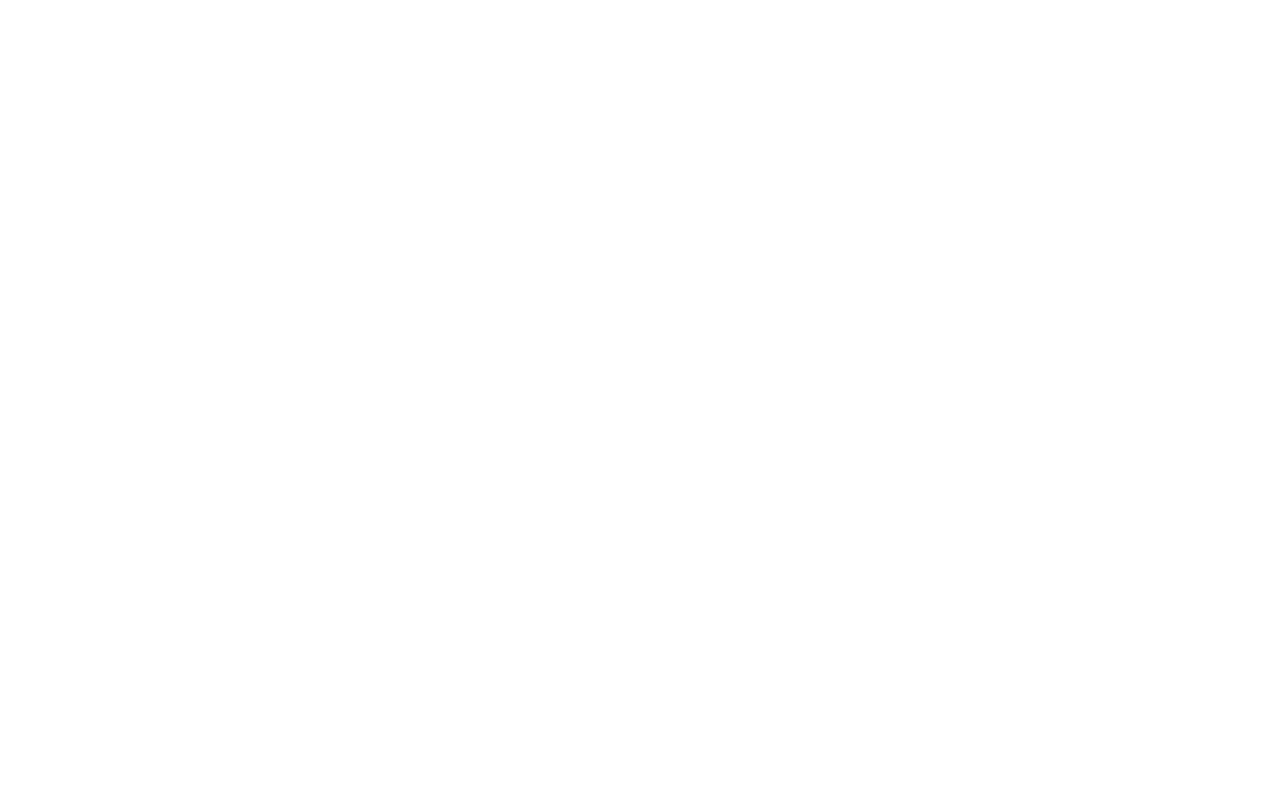
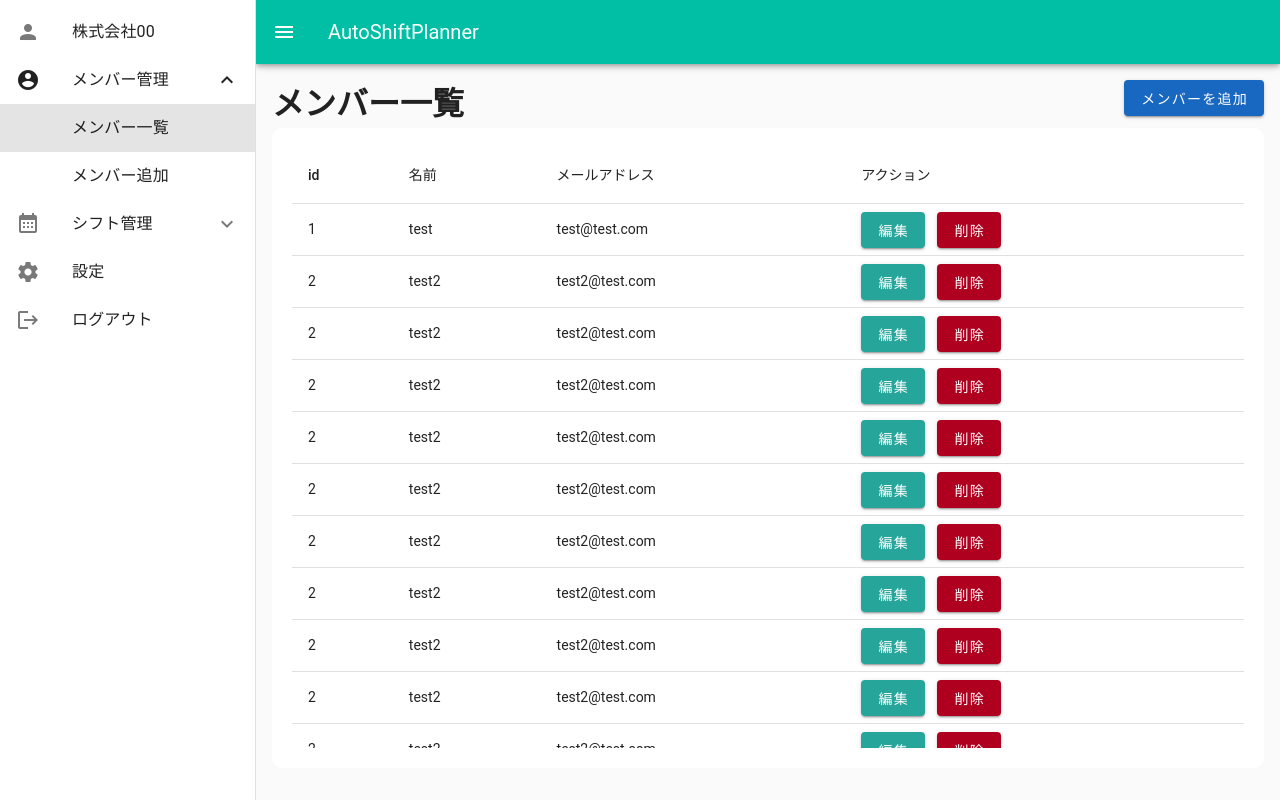
Before and after one commit to RyotaAbe1014/autoshift_client, a Vue app: page /members in a window 1280 px wide. Before the commit this address had no page. Built offline with nearby package versions, Linux system fonts and the light colour scheme.

Commit message:
add: メンバー一覧画面の作成

```diff
--- a/src/components/templates/BaseTemplate.vue
+++ b/src/components/templates/BaseTemplate.vue
@@ -5,7 +5,6 @@ const drawer = ref(true)
 </script>
 
 <template>
-  <v-app id="inspire">
   <v-navigation-drawer v-model="drawer">
     <v-list dense>
       <v-list-item prepend-icon="mdi-account" title="株式会社00" value="株式会社00"></v-list-item>
@@ -13,7 +12,7 @@ const drawer = ref(true)
         <template v-slot:activator="{ props }">
           <v-list-item v-bind="props" prepend-icon="mdi-account-circle" title="メンバー管理"></v-list-item>
         </template>
-          <v-list-item prepend-icon="" title="メンバー一覧" value="メンバー一覧"></v-list-item>
+        <v-list-item prepend-icon="" title="メンバー一覧" value="メンバー一覧" to="/members"></v-list-item>
         <v-list-item prepend-icon="" title="メンバー追加" value="メンバー追加"></v-list-item>
       </v-list-group>
       <v-list-group>
@@ -32,7 +31,6 @@ const drawer = ref(true)
     <v-app-bar-nav-icon @click="drawer = !drawer"></v-app-bar-nav-icon>
     <v-toolbar-title>AutoShiftPlanner</v-toolbar-title>
   </v-app-bar>
-  </v-app>
 </template>
 
 <style scoped></style>
--- a/src/router/index.ts
+++ b/src/router/index.ts
@@ -1,5 +1,6 @@
 import { createRouter, createWebHistory, RouteRecordRaw } from 'vue-router';
 import Login from '../views/Login.vue';
+import MemberList from '../views/members/MemberList.vue';
 const routes: Array<RouteRecordRaw> = [
   {
     path: '/',
@@ -16,6 +17,11 @@ const routes: Array<RouteRecordRaw> = [
     name: 'Login',
     component: Login,
   },
+  {
+    path: '/members',
+    name: 'MemberList',
+    component: MemberList,
+  },
 ];
 
 const router = createRouter({
--- a/src/views/Home.vue
+++ b/src/views/Home.vue
@@ -3,10 +3,17 @@ import BaseTemplate from '../components/templates/BaseTemplate.vue';
 </script>
 
 <template>
-  <div>
+  <v-app>
     <BaseTemplate />
-    <div class="home">
-      <h1>This is a home page</h1>
-    </div>
-  </div>
+    <v-main class="main">
+      <v-container>
+        <h2>Home</h2>
+      </v-container>
+    </v-main>
+  </v-app>
 </template>
+<style scoped>
+.main {
+  background-color: #FAFAFA;
+}
+</style>
--- /dev/null
+++ b/src/views/members/MemberList.vue
@@ -0,0 +1,235 @@
+<script setup lang="ts">
+import BaseTemplate from '../../components/templates/BaseTemplate.vue';
+
+const users = [
+  {
+    id: 1,
+    name: 'test',
+    email: 'test@test.com',
+  },
+  {
+    id: 2,
+    name: 'test2',
+    email: 'test2@test.com',
+  },
+  {
+    id: 2,
+    name: 'test2',
+    email: 'test2@test.com',
+  },
+  {
+    id: 2,
+    name: 'test2',
+    email: 'test2@test.com',
+  },
+  {
+    id: 2,
+    name: 'test2',
+    email: 'test2@test.com',
+  },
+  {
+    id: 2,
+    name: 'test2',
+    email: 'test2@test.com',
+  },
+  {
+    id: 2,
+    name: 'test2',
+    email: 'test2@test.com',
+  },
+  {
+    id: 2,
+    name: 'test2',
+    email: 'test2@test.com',
+  },
+  {
+    id: 2,
+    name: 'test2',
+    email: 'test2@test.com',
+  },
+  {
+    id: 2,
+    name: 'test2',
+    email: 'test2@test.com',
+  },
+  {
+    id: 2,
+    name: 'test2',
+    email: 'test2@test.com',
+  },
+  {
+    id: 2,
+    name: 'test2',
+    email: 'test2@test.com',
+  },
+  {
+    id: 2,
+    name: 'test2',
+    email: 'test2@test.com',
+  },
+  {
+    id: 2,
+    name: 'test2',
+    email: 'test2@test.com',
+  },
+  {
+    id: 2,
+    name: 'test2',
+    email: 'test2@test.com',
+  },
+  {
+    id: 2,
+    name: 'test2',
+    email: 'test2@test.com',
+  },
+  {
+    id: 2,
+    name: 'test2',
+    email: 'test2@test.com',
+  },
+  {
+    id: 2,
+    name: 'test2',
+    email: 'test2@test.com',
+  },
+  {
+    id: 2,
+    name: 'test2',
+    email: 'test2@test.com',
+  },
+  {
+    id: 2,
+    name: 'test2',
+    email: 'test2@test.com',
+  },
+  {
+    id: 2,
+    name: 'test2',
+    email: 'test2@test.com',
+  },
+  {
+    id: 2,
+    name: 'test2',
+    email: 'test2@test.com',
+  },
+  {
+    id: 2,
+    name: 'test2',
+    email: 'test2@test.com',
+  },
+  {
+    id: 2,
+    name: 'test2',
+    email: 'test2@test.com',
+  },
+  {
+    id: 2,
+    name: 'test2',
+    email: 'test2@test.com',
+  },
+  {
+    id: 2,
+    name: 'test2',
+    email: 'test2@test.com',
+  },
+  {
+    id: 2,
+    name: 'test2',
+    email: 'test2@test.com',
+  },
+  {
+    id: 2,
+    name: 'test2',
+    email: 'test2@test.com',
+  },
+  {
+    id: 2,
+    name: 'test2',
+    email: 'test2@test.com',
+  },
+  {
+    id: 2,
+    name: 'test2',
+    email: 'test2@test.com',
+  },
+  {
+    id: 2,
+    name: 'test2',
+    email: 'test2@test.com',
+  },
+  {
+    id: 2,
+    name: 'test2',
+    email: 'test2@test.com',
+  },
+]
+
+</script>
+
+<template>
+  <v-app>
+    <BaseTemplate />
+    <v-main class="main">
+      <v-container>
+        <v-row>
+          <v-col cols="4">
+            <h1>メンバー一覧</h1>
+          </v-col>
+          <v-col cols="4">
+          </v-col>
+          <v-col cols="4">
+            <v-btn color="primary" class="float-right">
+              メンバーを追加
+            </v-btn>
+          </v-col>
+        </v-row>
+        <v-container class="container">
+          <v-table height="600">
+            <thead>
+              <tr>
+                <th class="text-left">
+                  id
+                </th>
+                <th class="text-left">
+                  名前
+                </th>
+                <th class="text-left">
+                  メールアドレス
+                </th>
+                <th class="text-left">
+                  アクション
+                </th>
+              </tr>
+            </thead>
+            <tbody>
+              <tr v-for="user in users" :key="user.id">
+                <td>{{ user.id }}</td>
+                <td>{{ user.name }}</td>
+                <td>{{ user.email }}</td>
+                <td>
+                  <v-btn color="teal-lighten-1">
+                    編集
+                  </v-btn>
+                  <v-btn color="error ml-3">
+                    削除
+                  </v-btn>
+                </td>
+              </tr>
+            </tbody>
+          </v-table>
+        </v-container>
+      </v-container>
+    </v-main>
+  </v-app>
+</template>
+<style scoped>
+.main {
+  background-color: #FAFAFA;
+}
+
+.container {
+  background-color: #FFFFFF;
+  border-radius: 10px;
+  padding: 20px;
+}
+</style>
```
Lines whose indentation alone changed are shown as unchanged.
